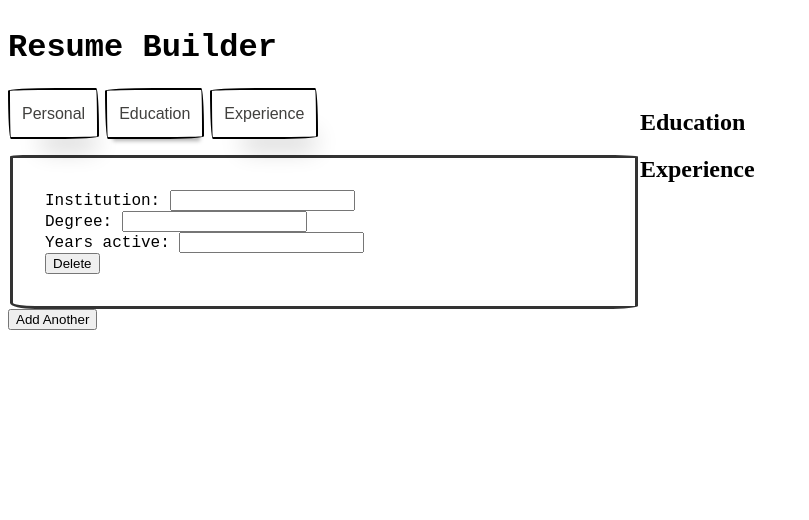
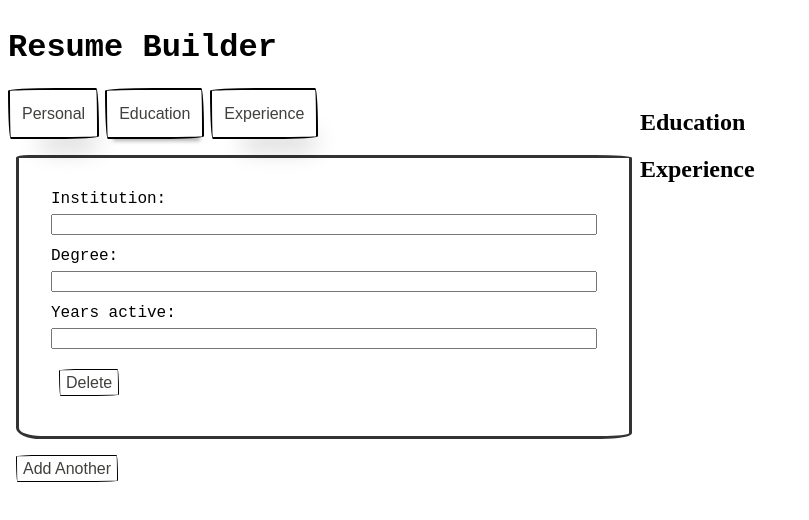
Before and after one commit to anuragmaganti/ResumeLoomr, a React (Vite) app: page / in a window 1280 px wide. Both pictures are taken after a click on the button "Education". Shown: the top 520 px of the page, without its empty margins (0-809 px from the left). Built offline with nearby package versions, Linux system fonts and the light colour scheme.

Commit message:
add button styling to add and delete buttons in education and experience forms

```diff
--- a/src/components/forms/educationForm.jsx
+++ b/src/components/forms/educationForm.jsx
@@ -7,9 +7,13 @@
 
     return (
         <div>
+
             {education.map((entry)=>(
             <fieldset key={entry.id} className="eduForm">
                 <form onSubmit={handleSubmit}>
+
+                    <div className="field">
+
                         <label htmlFor={"school"+entry.id}>Institution: </label>
                         <input type="text" id={"school"+entry.id} name="school" value={entry.school} onChange={
                             (e)=>setResume(
@@ -23,7 +27,9 @@
 
                             )
                             }/>
-                    <div></div>
+                    </div>
+
+                    <div className="field">
                         <label htmlFor={"degree"+entry.id}>Degree: </label>
                         <input type="text" id={"degree"+entry.id} name="degree" value={entry.degree} onChange={
                             (e)=>setResume(
@@ -37,7 +43,9 @@
 
                             )
                         }/>
-                    <div></div>
+                    </div>
+
+                    <div className="field">
                         <label htmlFor={"yearsEdu"+entry.id}>Years active: </label>
                         <input type="text" id={"yearsEdu"+entry.id} name="yearsEdu"value={entry.yearsEdu} onChange={
                             (e)=>setResume(
@@ -51,8 +59,9 @@
 
                             )
                         }/>
-                    <div></div>
-                    <button type="button" onClick={()=> setResume(
+                    </div>
+
+                    <button className="delBtn delBtnEdu" type="button" onClick={()=> setResume(
                         prev => (
                             {...prev,
                                 education: prev.education.filter(
@@ -66,14 +75,14 @@
                 </form>
             </fieldset>))}
 
-            <button type="button" onClick={()=>setResume(
+            <button className="addBtn addBtnEdu" type="button" onClick={()=>setResume(
                 prev=> (
                     {...prev,
                         education: [...prev.education,{id: crypto.randomUUID(),school:"",degree:"",yearsEdu:""}]
                     }
                 )
             )}>Add Another</button>
-            <div></div>
+
 
         </div>
     )
--- a/src/components/forms/experienceForm.jsx
+++ b/src/components/forms/experienceForm.jsx
@@ -57,6 +57,8 @@
             <fieldset key={entry.id} className="expForm">
 
                 <form onSubmit={handleSubmit}>
+
+                    <div className="field">
                         <label htmlFor={"company"+entry.id}>Company: </label>
                         <input type="text" id={"company"+entry.id} name="company" value={entry.company} onChange={
                             (e)=>setResume(
@@ -70,9 +72,9 @@
 
                             )
                         }/>
+                    </div>
 
-                    <div></div>
-
+                    <div className="field">
                         <label htmlFor={"role"+entry.id}>Role: </label>
                         <input type="text" id={"role"+entry.id} name="role" value={entry.role} onChange={
                             (e)=>setResume(
@@ -86,22 +88,24 @@
 
                             )
                         }/>
+                    </div>
 
-                    <div></div>
-
+                    <div className="field">
                         <label htmlFor={"activities"+entry.id}>Activities: </label>
-
                         {entry.activities.map((activity, activityIndex) => (
-                        <div key={activityIndex} >
+                            <div key={activityIndex}>
                                 <textarea type="text" value={activity} onChange={(e) => updateActivity(entry.id, activityIndex, e.target.value) }/>
-                            <button type="button" onClick={() => deleteActivity(entry.id, activityIndex)}> Delete activity </button>
+                                <button className="delBtn delBtnAct" type="button" onClick={() => deleteActivity(entry.id, activityIndex)}> Delete activity </button>
                             </div>
                         ))}
+                    </div>
 
-                    <button type="button" onClick={() => addActivity(entry.id)}>
+                    <button className="addBtn addBtnAct" type="button" onClick={() => addActivity(entry.id)}>
                     Add activity
                     </button>
-                    <div></div>
+
+
+                    <div className="field">
                         <label htmlFor={"yearsExp"+entry.id}>Years active: </label>
                         <input type="text" id={"yearsExp"+entry.id} name="yearsExp"value={entry.yearsExp} onChange={
                             (e)=>setResume(
@@ -115,10 +119,10 @@
 
                             )
                         }/>
+                    </div>
 
-                    <div></div>
 
-                    <button type="button" onClick={()=> setResume(
+                    <button className="delBtn delBtnExp" type="button" onClick={()=> setResume(
                         prev => (
                             {...prev,
                                 experience: prev.experience.filter(
@@ -133,14 +137,14 @@
 
             </fieldset>))}
 
-            <button type="button" onClick={()=>setResume(
+            <button className="addBtn addBtnExp" type="button" onClick={()=>setResume(
                 prev=> (
                     {...prev,
                         experience: [...prev.experience,{id: crypto.randomUUID(),company:"",role:"",activities:[""],yearsExp:""}]
                     }
                 )
             )}>Add Another</button>
-            <div></div>
+
 
         </div>
     )
--- a/src/components/forms/personalForm.jsx
+++ b/src/components/forms/personalForm.jsx
@@ -16,20 +16,25 @@
 
 
     return (
-        <div className="perForm">
-            <fieldset>
-                <form onSubmit={handleSubmit}>
+        <fieldset className="perForm">
+            <form onSubmit={handleSubmit}>
+
+                <div className="field">
                     <label htmlFor="name">First and Last Name: </label>
                     <input type="text" id="name" name="name" value={personal.name} onChange={(e)=> updatePersonal(e)}/>
-                    <div></div>
+                </div>
+
+                <div className="field">
                     <label htmlFor="phone">Phone Number: </label>
                     <input type="text" id="phone" name="phone" value={personal.phone} onChange={(e)=>updatePersonal(e)}/>
-                    <div></div>
+                </div>
+
+                <div className="field">
                     <label htmlFor="email">Email Address: </label>
                     <input type="text" id="email" name="email" value={personal.email} onChange={(e)=>updatePersonal(e)}/>
-                    <div></div>
-                </form>
-            </fieldset>
-        </div>
+                </div>
+
+            </form>
+        </fieldset>
     )
 }
--- a/src/styles/buttons.css
+++ b/src/styles/buttons.css
@@ -1,4 +1,6 @@
-/* button styling from https://getcssscan.com/css-buttons-examples */
+/* editor panel buttons styling from https://getcssscan.com/css-buttons-examples*/
+
+/* editor panel buttons styling*/
 .button-55 {
   align-self: center;
   background-color: #fff;
@@ -38,3 +40,87 @@
 .button-55:focus {
   box-shadow: rgba(0, 0, 0, .3) 2px 8px 4px -6px;
 }
+
+/* delete button styling */
+
+.delBtn {
+  align-self: center;
+  background-color: #fff;
+  background-image: none;
+  background-position: 0 90%;
+  background-repeat: repeat no-repeat;
+  background-size: 4px 3px;
+  border-radius: 15px 225px 255px 15px 15px 255px 225px 15px;
+  border-style: solid;
+  border-width: 1px;
+  box-shadow: rgba(0, 0, 0, .2) 15px 28px 25px -18px;
+  box-sizing: border-box;
+  color: #41403e;
+  cursor: pointer;
+  display: inline-block;
+  font-family: Neucha, sans-serif;
+  font-size: 1rem;
+  line-height: 23px;
+  outline: none;
+  margin: .5rem;
+  text-decoration: none;
+  transition: all 235ms ease-in-out;
+  border-bottom-left-radius: 15px 255px;
+  border-bottom-right-radius: 225px 15px;
+  border-top-left-radius: 255px 15px;
+  border-top-right-radius: 15px 225px;
+  user-select: none;
+  -webkit-user-select: none;
+  touch-action: manipulation;
+}
+
+.delBtn:hover {
+  box-shadow: lightsalmon 2px 8px 8px -5px;
+  transform: translate3d(0, 2px, 0);
+}
+
+.delBtn:focus {
+  box-shadow: lightsalmon 2px 8px 4px -6px;
+}
+
+/* add button styling */
+
+.addBtn {
+  align-self: center;
+  background-color: #fff;
+  background-image: none;
+  background-position: 0 90%;
+  background-repeat: repeat no-repeat;
+  background-size: 4px 3px;
+  border-radius: 15px 225px 255px 15px 15px 255px 225px 15px;
+  border-style: solid;
+  border-width: 1px;
+  box-shadow: rgba(0, 0, 0, .2) 15px 28px 25px -18px;
+  box-sizing: border-box;
+  color: #41403e;
+  cursor: pointer;
+  display: inline-block;
+  font-family: Neucha, sans-serif;
+  font-size: 1rem;
+  line-height: 23px;
+  outline: none;
+  margin: .5rem;
+  text-decoration: none;
+  transition: all 235ms ease-in-out;
+  border-bottom-left-radius: 15px 255px;
+  border-bottom-right-radius: 225px 15px;
+  border-top-left-radius: 255px 15px;
+  border-top-right-radius: 15px 225px;
+  user-select: none;
+  -webkit-user-select: none;
+  touch-action: manipulation;
+}
+
+.addBtn:hover {
+  box-shadow: lightgreen 2px 8px 8px -5px;
+  transform: translate3d(0, 2px, 0);
+}
+
+.addBtn:focus {
+  box-shadow: lightgreen 2px 8px 4px -6px;
+}
--- a/src/styles/forms.css
+++ b/src/styles/forms.css
@@ -4,6 +4,7 @@
 
     /*border styling*/
     padding: 2rem 2rem;
+    margin: 0.5rem;
     border: 3px solid #333333;
     border-radius: 2% 6% 5% 4% / 1% 1% 2% 4%;
     background: #ffffff;
@@ -11,3 +12,10 @@
 
 
 }
+
+.field {
+  display: flex;
+  flex-direction: column;
+  gap: 6px;
+  margin-bottom: 12px;
+}
```
Lines whose indentation alone changed are shown as unchanged.
